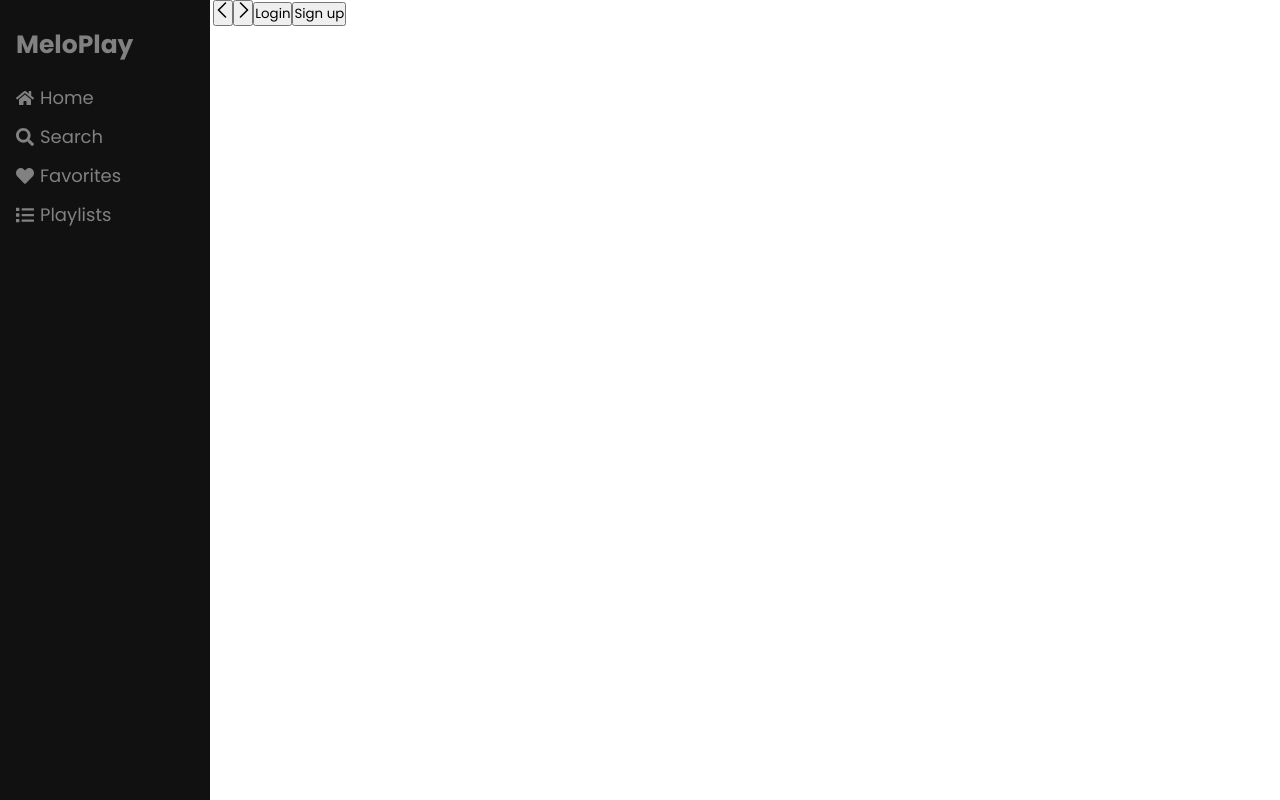
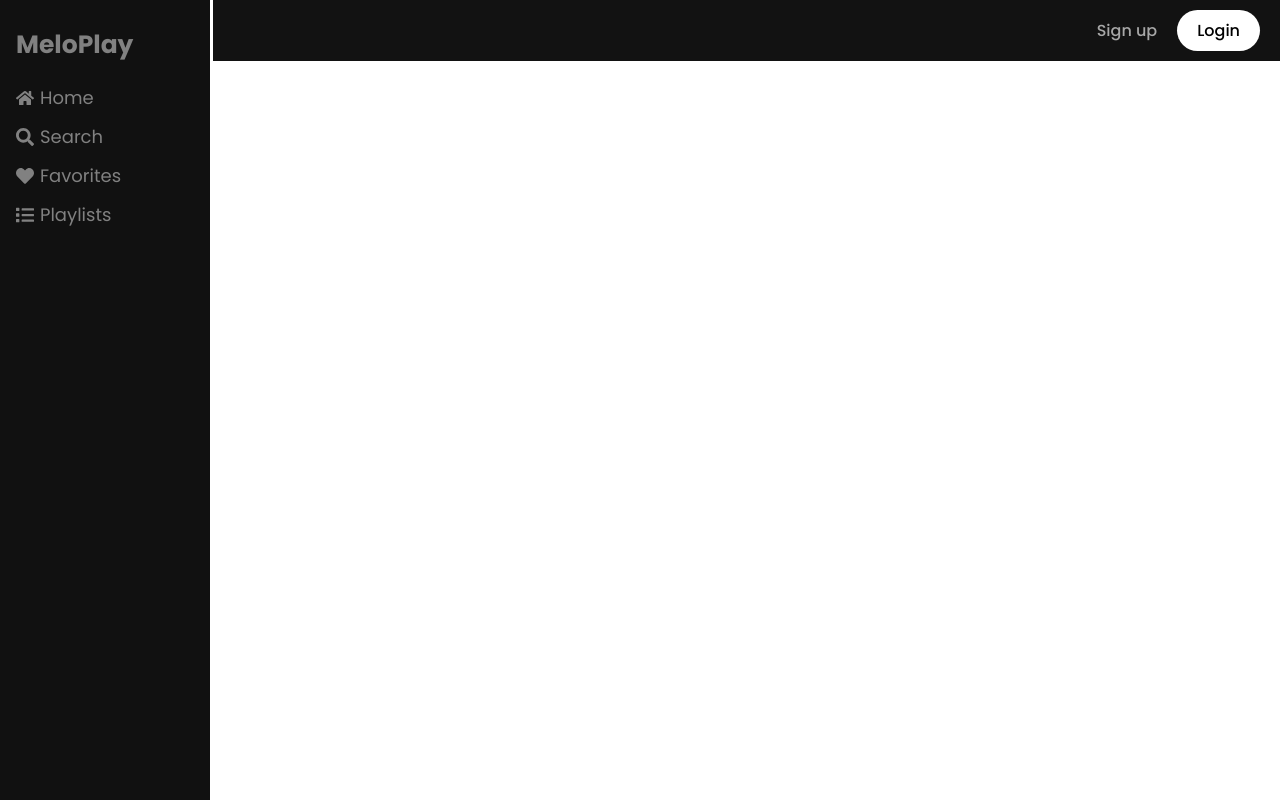
Before and after one commit to yusuf-khan-swd/melo-play, a React (Vite) app: page / in a window 1280 px wide. Built offline with nearby package versions, Linux system fonts and the light colour scheme.

Commit message:
login sign up button completed

```diff
--- a/src/components/TopNav/TopNav.tsx
+++ b/src/components/TopNav/TopNav.tsx
@@ -13,37 +13,10 @@ import {
 const TopNav = () => {
   return (
     <NavContainer>
-      <ArrowContainer>
-        <LeftArrow>
-          <ArrowSVG
-            role="img"
-            height="16"
-            width="16"
-            aria-hidden="true"
-            className="Svg-sc-ytk21e-0 kcBZLg IYDlXmBmmUKHveMzIPCF"
-            viewBox="0 0 16 16"
-            data-encore-id="icon"
-          >
-            <path d="M11.03.47a.75.75 0 0 1 0 1.06L4.56 8l6.47 6.47a.75.75 0 1 1-1.06 1.06L2.44 8 9.97.47a.75.75 0 0 1 1.06 0z"></path>
-          </ArrowSVG>
-        </LeftArrow>
-        <RightArrow>
-          <ArrowSVG
-            role="img"
-            height="16"
-            width="16"
-            aria-hidden="true"
-            className="Svg-sc-ytk21e-0 kcBZLg IYDlXmBmmUKHveMzIPCF"
-            viewBox="0 0 16 16"
-            data-encore-id="icon"
-          >
-            <path d="M4.97.47a.75.75 0 0 0 0 1.06L11.44 8l-6.47 6.47a.75.75 0 1 0 1.06 1.06L13.56 8 6.03.47a.75.75 0 0 0-1.06 0z"></path>
-          </ArrowSVG>
-        </RightArrow>
-      </ArrowContainer>
+      <ArrowContainer />
       <LoginsContainer>
+        <SignUp>Sign up</SignUp>
         <Login>Login</Login>
-        <SignUp>Sign up</SignUp>
       </LoginsContainer>
     </NavContainer>
   );
--- a/src/styles/TopNavStyles.tsx
+++ b/src/styles/TopNavStyles.tsx
@@ -1,7 +1,10 @@
 import styled from "styled-components";
 
 export const NavContainer = styled.div`
+  background-color: #121212;
   display: flex;
+  justify-content: space-between;
+  padding: 10px 20px;
 `;
 
 export const ArrowContainer = styled.div``;
@@ -14,6 +17,25 @@ export const RightArrow = styled.button``;
 
 export const LoginsContainer = styled.div``;
 
-export const Login = styled.button``;
+const buttonStyle = styled.button`
+  padding: 8px 20px;
+  border-radius: 25px;
+  border: none;
+  font: 500 16px Poppins;
+`;
 
-export const SignUp = styled.button``;
+export const Login = styled(buttonStyle)`
+  background-color: white;
+
+  :hover {
+    transform: scale(105%);
+  }
+`;
+
+export const SignUp = styled(buttonStyle)`
+  background-color: transparent;
+  color: #a7a7a7;
+  :hover {
+    color: white;
+  }
+`;
```
